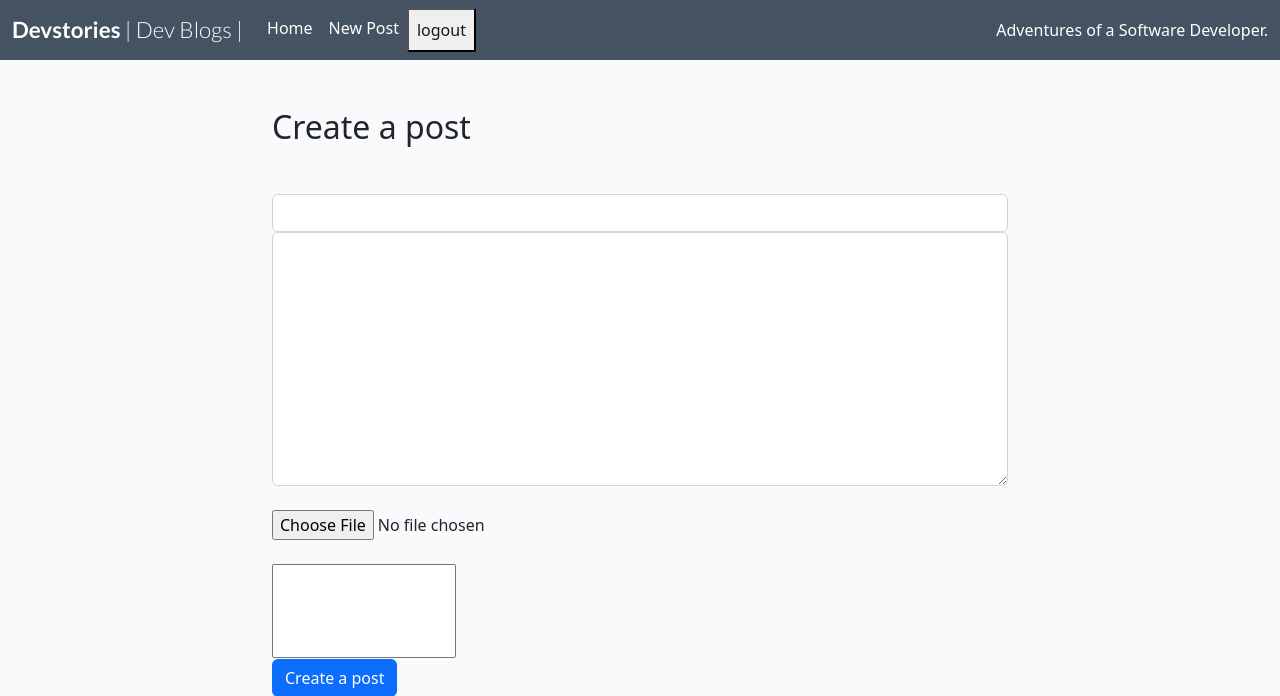
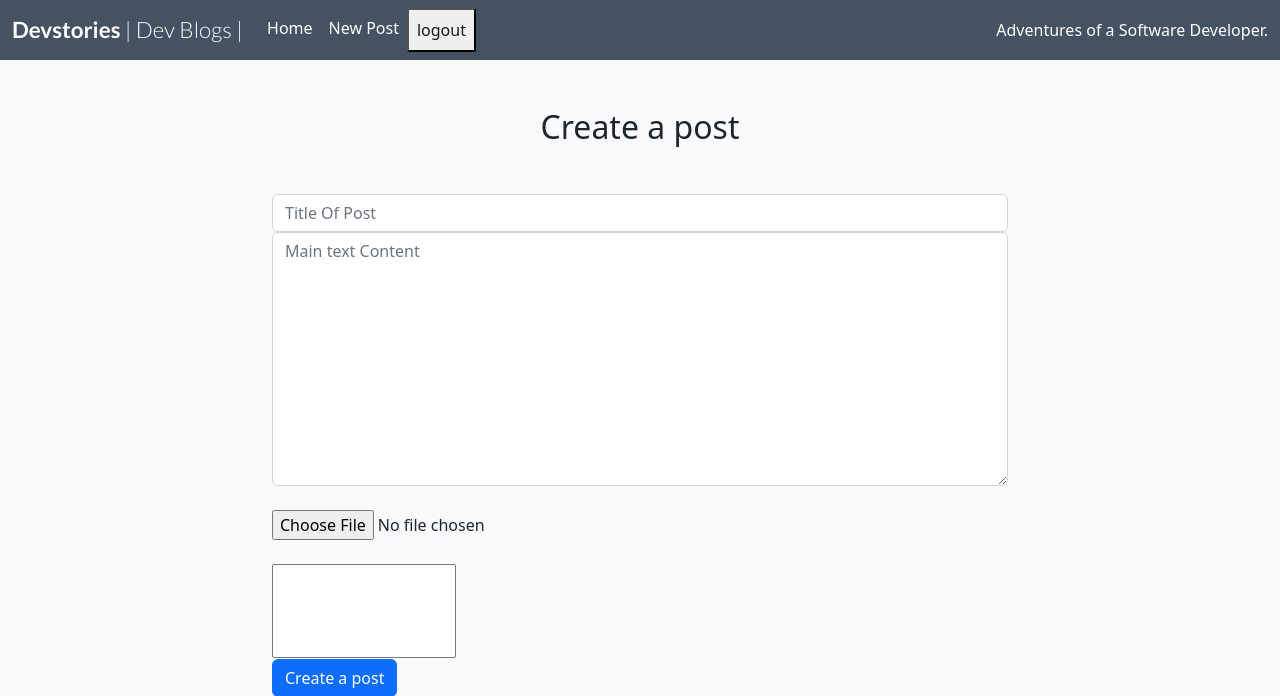
Before and after one commit to owenbcoding/old-p4, a Django app: page /newPost/ in a window 1280 px wide. Shown: the top 696 px of the page. Run offline with Django 3.2, Linux system fonts and the light colour scheme; the visitor is signed in with stand-in values (Sample User, id 1); lists and menus that the app fills with data are empty.

Commit message:
h2 text-center and placeholder text for main text

```diff
--- a/templates/new_post.html
+++ b/templates/new_post.html
@@ -6,23 +6,22 @@
 <div class="container">
   <div class="row">
     <div class="col-8 offset-2">
-      <h2 class=" my-5">{% if update %}Update post{% else %}Create a post{% endif %}</h2>
+      <h2 class="text-center my-5">{% if update %}Update post{% else %}Create a post{% endif %}</h2>
       <form method="post" enctype="multipart/form-data">
         {% csrf_token %}
 
         <div class="form-group">
           {{ form.title.label_tag }}
           <input type="text" class="form-control {% if form.title.errors %}is-invalid{% endif %}" id="id_title"
-            name="title" value='{{ form.title.value|default:"" }}'>
+            name="title" value='{{ form.title.value|default:"" }}' placeholder="Title Of Post">
           {% if form.title.errors %}
           <div class="invalid-feedback">{{ form.title.errors }}</div>
           {% endif %}
         </div>
-
         <div class="form-group">
           {{ form.content.label_tag }}
           <textarea type="text" class="form-control {% if form.content.errors %}is-invalid{% endif %}" id="id_content"
-            name="content" cols="40" rows="10">{{ form.content.value|default:"" }}</textarea>
+            name="content" cols="40" rows="10" placeholder="Main text Content">{{ form.content.value|default:"" }}</textarea>
           {% if form.content.errors %}
           <div class="invalid-feedback">{{ form.content.errors }}</div>
           {% endif %}
```
